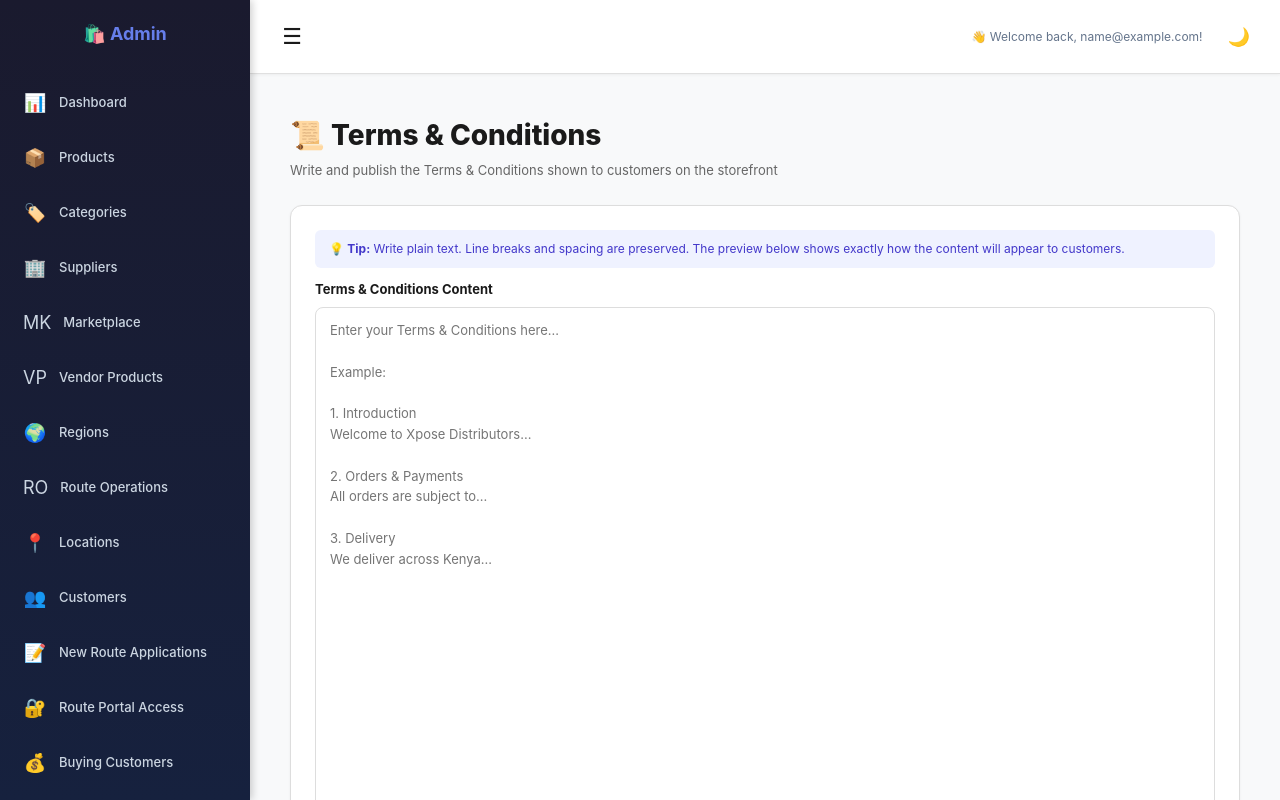
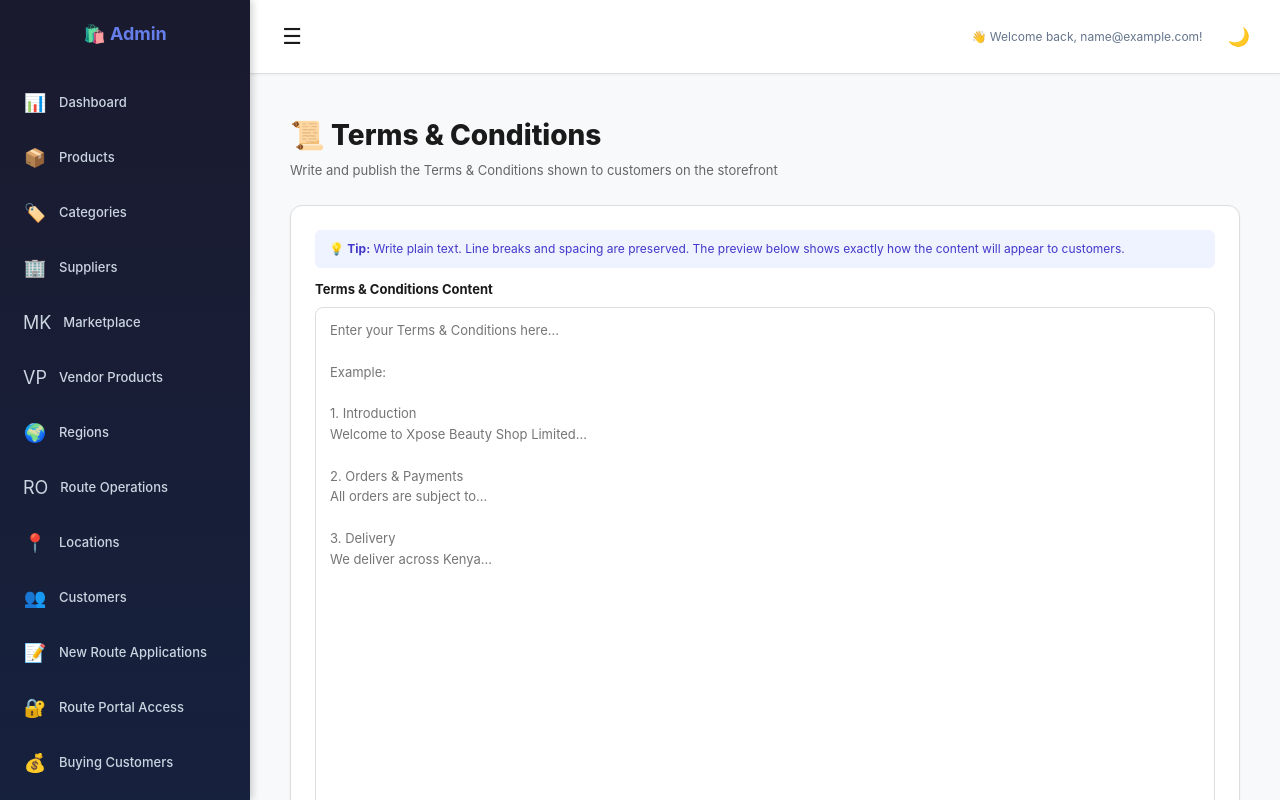
Before and after one commit to vincentmureirhi/ecommerce-admin, a React (Vite) app: page /terms-conditions in a window 1280 px wide. Shown: the top 800 px of the page. Built offline with nearby package versions, Linux system fonts and the light colour scheme; no server answers; sample sign-in values are in the browser's storage.

Commit message:
Update customer-facing branding to XPOSE Beauty Shop Limited

```diff
--- a/src/pages/TermsConditions.jsx
+++ b/src/pages/TermsConditions.jsx
@@ -172,7 +172,7 @@ export default function TermsConditions() {
               rows={24}
               value={content}
               onChange={(e) => setContent(e.target.value)}
-              placeholder={`Enter your Terms & Conditions here...\n\nExample:\n\n1. Introduction\nWelcome to Xpose Distributors...\n\n2. Orders & Payments\nAll orders are subject to...\n\n3. Delivery\nWe deliver across Kenya...`}
+              placeholder={`Enter your Terms & Conditions here...\n\nExample:\n\n1. Introduction\nWelcome to Xpose Beauty Shop Limited...\n\n2. Orders & Payments\nAll orders are subject to...\n\n3. Delivery\nWe deliver across Kenya...`}
               style={inputStyle}
             />
 
```
